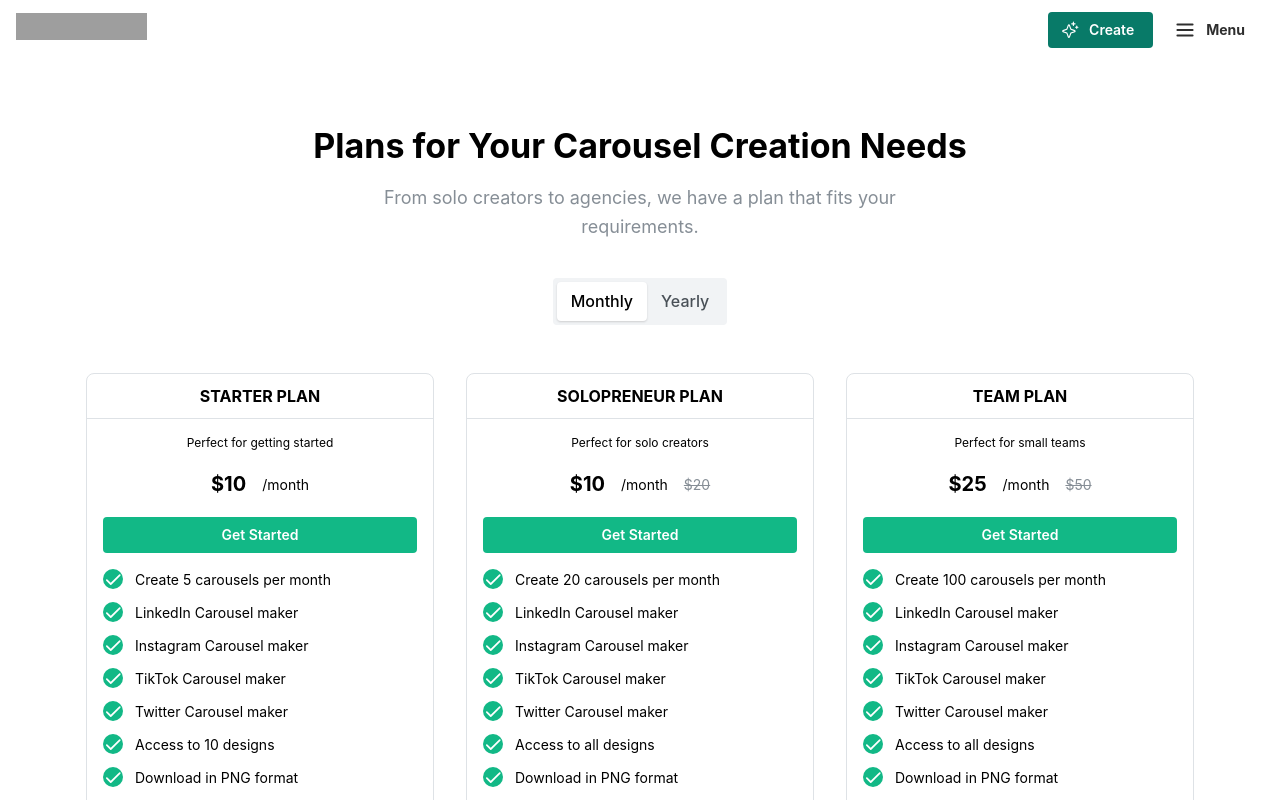
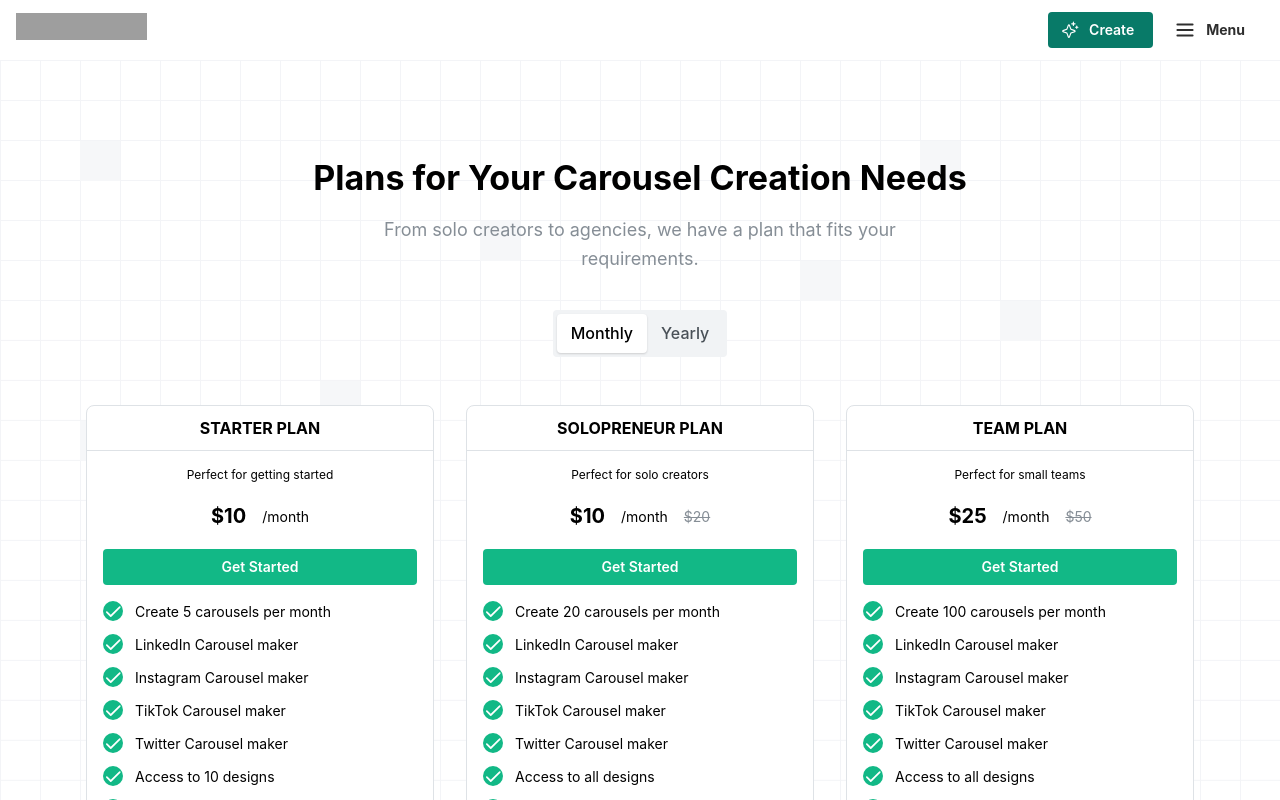
Before and after one commit to inabeelanjum/postNitro_task, a Next.js app: page /en/plans in a window 1280 px wide. Shown: the top 800 px of the page. Built offline with nearby package versions, Linux system fonts and the light colour scheme; grey boxes are pictures that could not be loaded.

Commit message:
plans background

```diff
--- a/app/[locale]/plans/page.tsx
+++ b/app/[locale]/plans/page.tsx
@@ -18,6 +18,7 @@ import {
   rem
 } from '@mantine/core';
 import { Check } from '@phosphor-icons/react';
+import styles from './plans.module.css';
 
 export default function PlansPage() {
   const t = useTranslations('plans');
@@ -66,6 +67,7 @@ export default function PlansPage() {
   ];
 
   return (
+    <div className={styles.plansWrapper}>
       <Container size="lg" py={64}>
         <Stack align="center" mb={48}>
           <Title order={1} ta="center" fw={700}>
@@ -235,5 +237,6 @@ export default function PlansPage() {
           {t('disclaimers.addons')}
         </Text>
       </Container>
+    </div>
   );
 }
--- /dev/null
+++ b/app/[locale]/plans/plans.module.css
@@ -0,0 +1,16 @@
+.plansWrapper {
+  width: 100%;
+  min-height: 100vh;
+  padding: 2rem 0;
+  background-color: white;
+  background-image: url('/grid-box.svg');
+  background-repeat: repeat;
+  background-size: auto;
+  position: relative;
+}
+
+@media (max-width: 768px) {
+  .plansWrapper {
+    padding: 1rem 0;
+  }
+}
```
Lines whose indentation alone changed are shown as unchanged.
